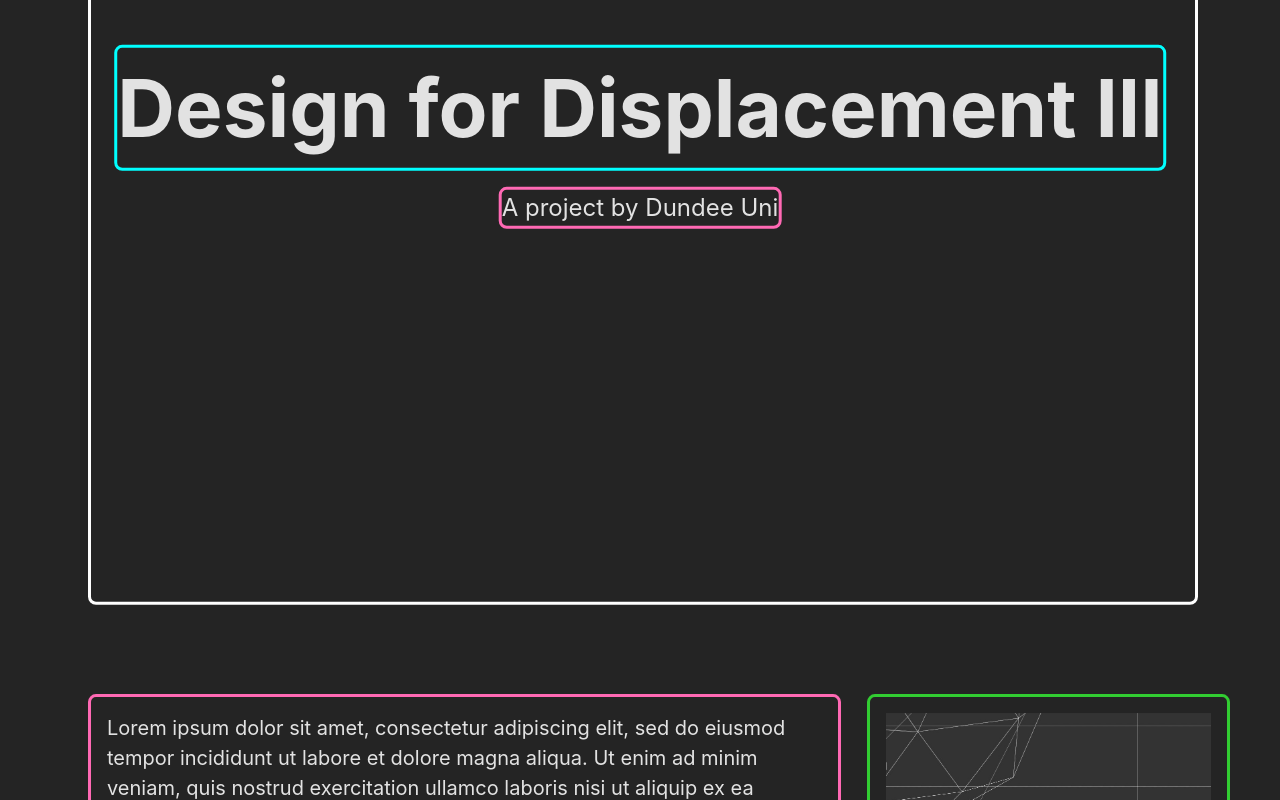
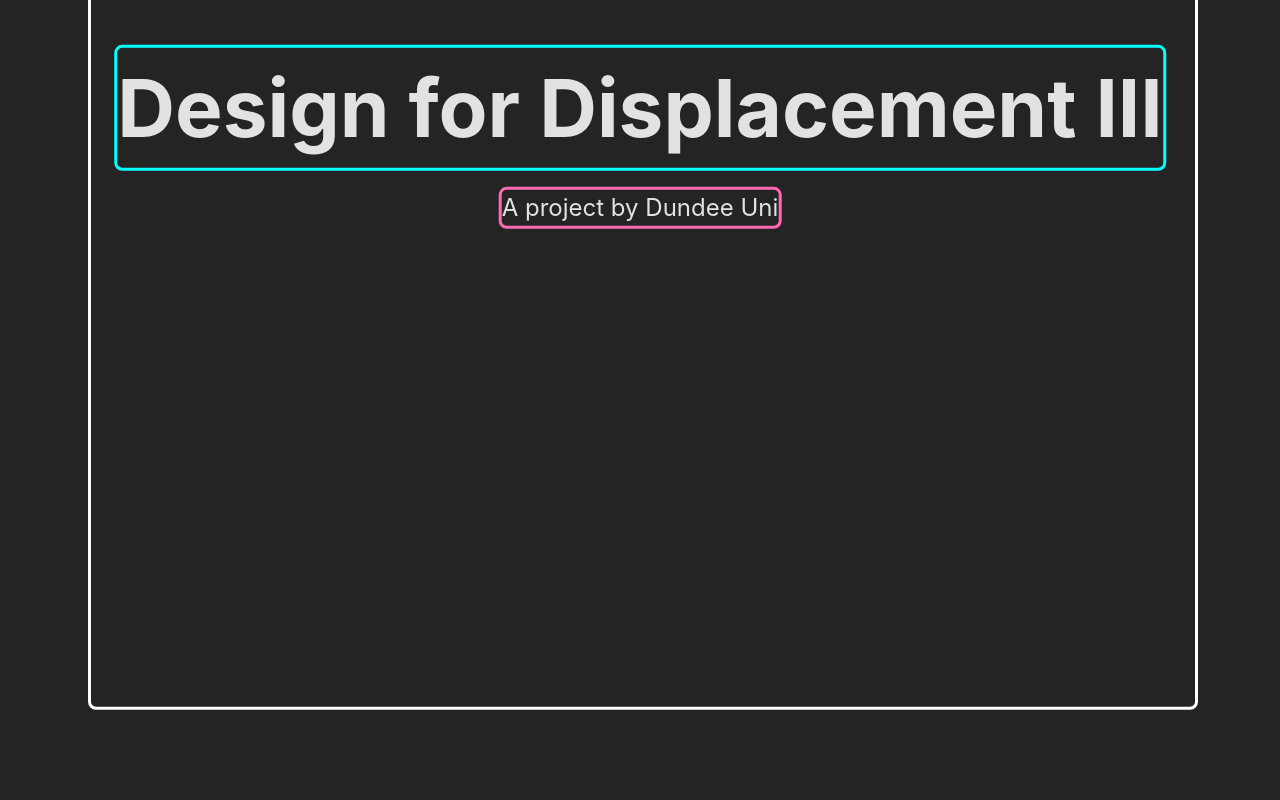
Before and after one commit to Fraser-Levack/Design-for-Displacement, a React (Vite) app: page / in a window 1280 px wide. Shown: the top 800 px of the page. Built offline with nearby package versions, Linux system fonts and the light colour scheme.

Commit message:
feat - basic globe added.

```diff
--- a/package.json
+++ b/package.json
@@ -16,6 +16,7 @@
     "prop-types": "^15.8.1",
     "react": "^18.3.1",
     "react-dom": "^18.3.1",
+    "react-globe.gl": "^2.27.4",
     "react-simple-maps": "^1.0.0"
   },
   "devDependencies": {
--- a/src/App.tsx
+++ b/src/App.tsx
@@ -1,6 +1,7 @@
 import { useState } from 'react';
 import MainHeading from './components/MainHeading.tsx';
-import WorldMap from "./components/WorldMap.tsx";
+// import WorldMap from "./components/WorldMap.tsx";
+import WorldGlobe from "./components/WorldGlobe.tsx";
 import Image from "./components/Image.tsx";
 import TextBox from "./components/TextBox.tsx";
 import CategorySubheading from "./components/CategorySubheading.tsx";
@@ -20,8 +21,8 @@
     <MainHeading isSubheading={true} isActive={isActive}>A project by Dundee Uni</MainHeading>
     </div>
     <div className="page-content">
-    <div className="map-content">
-        <WorldMap fill="#333" stroke="#000" isActive={isActive}/>
+    <div className="map-content react-map">
+        <WorldGlobe />
     </div>
     <div className="main-content">
         <TextBox direction="left" span={[1, 3]}>Lorem ipsum dolor sit amet, consectetur adipiscing elit,
@@ -61,7 +62,10 @@
         </TextBox>
 
     </div>
+
+
     </div>
+
   </div>
   );
 }
--- /dev/null
+++ b/src/components/WorldGlobe.tsx
@@ -0,0 +1,38 @@
+import { useLayoutEffect, useState, useRef } from 'react';
+import Globe from 'react-globe.gl';
+
+const WorldGlobe = () => {
+    const [dimensions, setDimensions] = useState({ width: 0, height: 0 });
+    const containerRef = useRef<HTMLDivElement>(null);
+
+    useLayoutEffect(() => {
+        const updateDimensions = () => {
+            if (containerRef.current) {
+                setDimensions({
+                    width: containerRef.current.offsetWidth,
+                    height: containerRef.current.offsetHeight,
+                });
+            }
+        };
+
+        updateDimensions();
+        window.addEventListener('resize', updateDimensions);
+
+        return () => {
+            window.removeEventListener('resize', updateDimensions);
+        };
+    }, []);
+
+    return (
+        <div ref={containerRef} style={{ width: '100%', height: '100%', minHeight: '50rem'}}>
+            <Globe
+                globeImageUrl="//unpkg.com/three-globe/example/img/earth-night.jpg"
+                backgroundImageUrl="//unpkg.com/three-globe/example/img/night-sky.png"
+                width={dimensions.width}
+                height={dimensions.height}
+            />
+        </div>
+    );
+};
+
+export default WorldGlobe;
--- a/src/css/App.css
+++ b/src/css/App.css
@@ -69,7 +69,8 @@
   flex-grow: 0;
   flex-shrink: 0;
   flex-basis: auto;
-  margin-bottom: 10rem;
+  margin-bottom: 20rem;
+  min-height: 50rem; /* Set the minimum height */
 }
 
 .main-content {
@@ -83,19 +84,18 @@
 .react-map {
   grid-column-start: 1;
   grid-column-end: 4;
-  transform: translate(0%, -15%);
   transition: transform .5s;
   transform-origin: center;
   z-index: 1;
-}
 
-.react-map-active {
-  grid-column-start: 1;
-  grid-column-end: 4;
-  transform: translate(0%, -15%) scale(1.5);
-  transition: transform .5s;
-  transform-origin: center;
-  z-index: 1;
+  position: relative;
+  object-fit: contain;
+  border: 0.2rem solid #FFF;
+  border-radius: 0.5rem;
+
+  width: 100%;
+  height: 100%;
+  min-height: 50rem; /* Set the minimum height */
 }
 
 .react-image {
--- a/src/css/WorldMap.css
+++ b/src/css/WorldMap.css
@@ -13,7 +13,6 @@
     position: relative;
     object-fit: contain;
     border-radius: 0.5rem;
-    min-height: 50rem; /* Set the minimum height */
     width: 100%;
     height: 100%;
 
```
Also changed, not shown: 1 other file (tests, documents, lock files or other folders).
